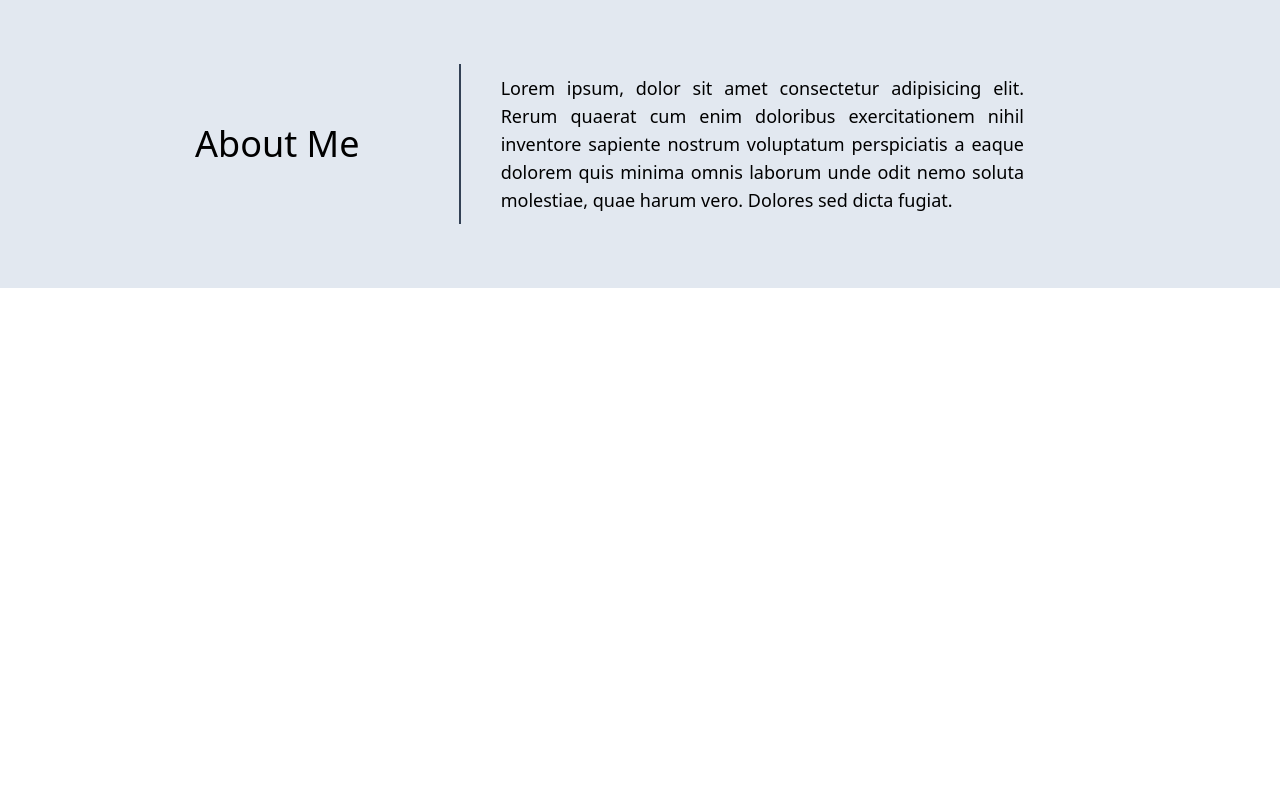
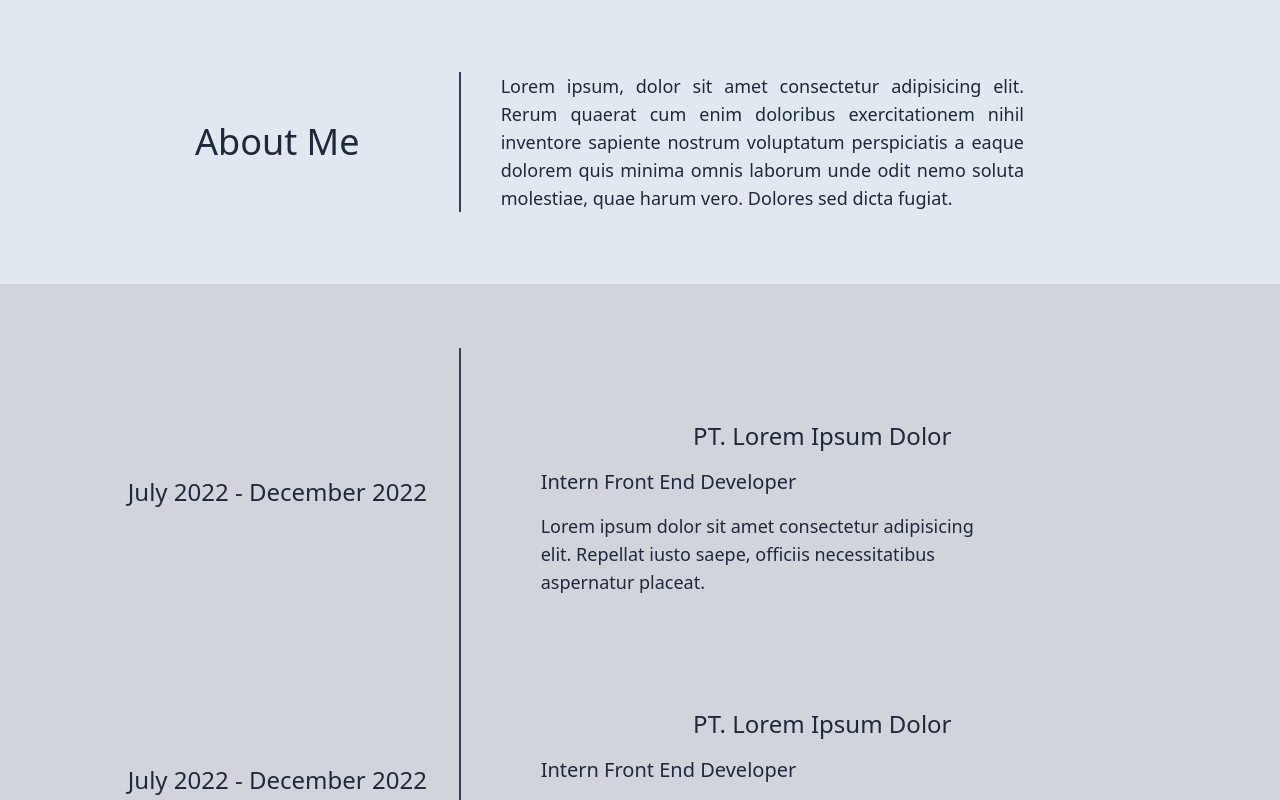
Before and after one commit to Afif-Ghifari/AlGhifari-github, a Vue app: page / in a window 1280 px wide. Shown: the part 800-1600 px from the top of the page. Before the commit the page ends 1088 px from the top, so only its background shows below. Built offline with nearby package versions, Linux system fonts and the light colour scheme.

Commit message:
added experience section

```diff
--- a/src/App.vue
+++ b/src/App.vue
@@ -4,7 +4,8 @@
   </header>
   <main>
     <HeroComponent />
-    <About />
+    <About id="about" />
+    <Experience id="experience" />
   </main>
 </template>
 
@@ -12,6 +13,7 @@
 import HeaderComponent from './components/Header.vue';
 import HeroComponent from './components/Hero.vue'
 import About from './components/About.vue';
+import Experience from './components/Experience.vue';
 </script>
 
 <style scoped>
--- a/src/assets/tailwind.css
+++ b/src/assets/tailwind.css
@@ -3,6 +3,10 @@
 @tailwind components;
 
 @tailwind utilities;
+
+body{
+    @apply bg-slate-100
+}
 
 h1{
     @apply text-5xl
--- a/src/components/About.vue
+++ b/src/components/About.vue
@@ -1,10 +1,10 @@
 <template>
-        <section class="flex w-full h-72 px-24 py-16 bg-slate-200">
-            <div class="w-1/3 flex content-center align-middle items-center">
+        <section class="about-section">
+            <div class="about-me">
                 <h2 class="mx-auto">About Me</h2>
             </div>
-            <div class="w-2/3 flex content-center align-middle items-center border-l-2 border-slate-700">
-                <p class="pl-10 pr-40 text-justify mx-auto">
+            <div class="about-me-desc">
+                <p>
                     Lorem ipsum, dolor sit amet consectetur adipisicing elit. Rerum quaerat cum enim doloribus
                     exercitationem nihil inventore sapiente nostrum voluptatum perspiciatis a eaque dolorem
                     quis minima omnis laborum unde odit nemo soluta molestiae, quae harum vero. Dolores sed
@@ -13,3 +13,18 @@
             </div>
         </section>
 </template>
+
+<style lang="postcss" scoped>
+    .about-section{
+        @apply flex flex-col md:flex-row w-screen h-fit px-2 md:px-24 py-16 bg-slate-200 content-center align-middle items-center text-slate-800
+    }
+    .about-me{
+        @apply w-2/3 md:w-1/3 h-fit my-2 pb-5 md:pb-0 flex content-center align-middle items-center text-center md:border-0 border-b-2 border-slate-700
+    }
+    .about-me-desc{
+        @apply w-2/3 h-fit my-2 flex content-center align-middle items-center border-0 md:border-l-2 border-slate-700
+    }
+    .about-me-desc p{
+        @apply pl-1 md:pl-10 lg:pl-10 pr-2 md:pr-20 lg:pr-40 text-justify mx-auto
+    }
+</style>
--- /dev/null
+++ b/src/components/Experience.vue
@@ -0,0 +1,51 @@
+<template>
+    <section class="experience-section">
+        <div class="work-exp">
+            <div class="work-timeline">
+                <h3 class="text-center mx-auto">July 2022 - December 2022</h3>
+            </div>
+            <div class="work-desc">
+                <h3 class="text-center my-2">PT. Lorem Ipsum Dolor</h3>
+                <h4 class="my-2">Intern Front End Developer</h4>
+                <p class="my-2">Lorem ipsum dolor sit amet consectetur adipisicing elit. Repellat iusto saepe, officiis necessitatibus
+                    aspernatur placeat.</p>
+            </div>
+        </div>
+        <div class="work-exp">
+            <div class="work-timeline">
+                <h3 class="text-center mx-auto">July 2022 - December 2022</h3>
+            </div>
+            <div class="work-desc">
+                <h3 class="text-center my-2">PT. Lorem Ipsum Dolor</h3>
+                <h4 class="my-2">Intern Front End Developer</h4>
+                <p class="my-2">Lorem ipsum dolor sit amet consectetur adipisicing elit. Repellat iusto saepe, officiis necessitatibus
+                    aspernatur placeat.</p>
+            </div>
+        </div>
+        <!-- <div>
+            <div></div>
+            <div></div>
+        </div> -->
+    </section>
+</template>
+
+<style lang="postcss" scoped>
+.experience-section{
+    @apply flex flex-col w-screen h-fit px-2 md:px-24 py-16 bg-gray-300 content-center align-middle items-center text-slate-800
+}
+.work-exp{
+    @apply my-7 h-72 md:my-0 flex-col md:flex-row flex content-center align-middle items-center
+}
+.work-timeline{
+    @apply w-2/3 md:w-1/3 h-fit my-2 pb-5 md:pb-0 flex content-center align-middle items-center text-center md:border-0 border-b-2 border-slate-700
+}
+.work-desc{
+    @apply w-3/4 md:w-2/3 h-full px-2 py-0 md:py-16 md:px-10 flex flex-col content-center align-middle border-0 md:border-l-2 border-slate-700
+}
+.work-desc h4{
+    @apply indent-10
+}
+.work-desc p{
+    @apply pl-1 md:pl-5 lg:pl-10 pr-1 md:pr-5 lg:pr-40
+}
+</style>
--- a/src/components/Header.vue
+++ b/src/components/Header.vue
@@ -6,8 +6,8 @@
     <div class="dropbar" v-if="showNavbar">
         <ul>
             <div class="w-full mt-6"><div class="w-full text-right text-2xl"><button class="mr-[54px]" @click="toggleNavbar">X</button></div></div>
-            <li><a>About</a></li>
-            <li><a>Experience</a></li>
+            <li><a href="#about">About</a></li>
+            <li><a href="#experience">Experience</a></li>
             <li><a>Education</a></li>
             <li><a>Projects</a></li>
             <li><a>Skills</a></li>
@@ -20,8 +20,8 @@
         <div class="w-1/12 hidden lg:inline">LOGO</div>
 
         <ul>
-            <li><a>About</a></li>
-            <li><a>Experience</a></li>
+            <li><a href="#about">About</a></li>
+            <li><a href="#experience">Experience</a></li>
             <li><a>Education</a></li>
             <li><a>Projects</a></li>
             <li><a>Skills</a></li>
@@ -58,7 +58,7 @@ const toggleNavbar = () => {
     @apply flex items-center w-full my-1 py-3 cursor-pointer hover:bg-white
 }
 .dropbar ul li a{
-    @apply text-base text-center
+    @apply text-base text-center mx-auto
 }
 .navbar-backdrop{
     @apply bg-slate-900 w-screen h-screen fixed opacity-25 z-10 inline md:hidden
--- a/src/components/Hero.vue
+++ b/src/components/Hero.vue
@@ -1,7 +1,8 @@
 <template>
     <section class="hero-backdrop">
         <div class="hero-text">
-            <h1>Muhammad Afif Al Ghifari</h1>
+            <h1 class="hidden sm:block">Muhammad Afif Al Ghifari</h1>
+            <h1 class="sm:hidden block">Muhammad Afif <br> Al Ghifari</h1>
             <h2>Front End Developer</h2>
             <button class="resume-button">Download Resume</button>
         </div>
@@ -10,7 +11,7 @@
 
 <style lang="postcss" scoped>
 .hero-backdrop{
-    @apply flex items-center w-screen h-screen bg-slate-600 text-white
+    @apply flex items-center w-screen h-screen bg-slate-700 text-white
 }
 
 .hero-text{
```
